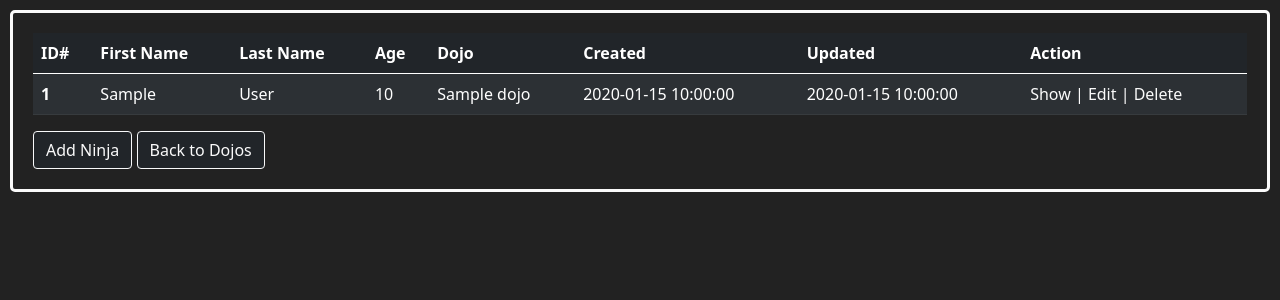
After one commit to Moira-Rinn/Bootcamp-Dojos_and_Ninjas_modul, a Flask app: page /show_ninjas in a window 1280 px wide. The commit adds this page. Shown: the top 300 px of the page. Run offline with Flask 2, Linux system fonts and the light colour scheme; tables that the repository leaves empty or names only in its code hold one stand-in row (values such as "Sample post").

Commit message:
All required functionality completed.

```diff
--- a/Flask_App/controllers/ninjas.py
+++ b/Flask_App/controllers/ninjas.py
@@ -1,41 +1,50 @@
 from flask import render_template, redirect, request, session, flash
 from Flask_App import app
 from Flask_App.models.ninja import Ninja
+from Flask_App.models.dojo import Dojo
 
 
-# @app.route('/')
-# def index():
-#     return render_template("index.html")
+@app.route('/create/ninja', methods=['POST'])
+def create_ninja():
+    data = {
+        'first_name': request.form['fname'],
+        'last_name': request.form['lname'],
+        'age': request.form['age'],
+        'dojo_id': request.form['dojo']
+    }
+    Ninja.save(data)
+
+    return redirect('/show_ninjas')
 
 
-# @app.route('/create/user', methods=['POST'])
-# def create_user():
-#     data = {
-#         "fname": request.form['fname'],
-#         "lname": request.form['lname'],
-#         "email": request.form['email'],
-#     }
-#     new_user = User.save(data)
-#     return redirect(f'/show/{new_user}')
+@app.route('/add_ninja')
+def add_ninja():
+    dQuery = 'SELECT * FROM dojos;'
+    dojos = Dojo.get_all(dQuery)
+    return render_template("add_ninja.html", dojos=dojos)
 
 
-# @app.route('/users')
-# def user():
-#     query = "SELECT * FROM users;"
-#     users = User.get_all(query)
-#     return render_template("results.html", all_users=users)
+@app.route('/show_ninja/<int:ninja_id>')
+def show_ninja(ninja_id):
+    query = "SELECT * FROM ninjas WHERE ninjas.id = %(id)s;"
+    data = {
+        'id': ninja_id
+    }
+
+    results = Ninja.get_all(query, data)
+
+    return render_template("show_ninja.html", ninja=results[0])
 
 
-# @app.route('/show/<int:user_id>')
-# def detail_page(user_id):
-#     query = "SELECT * FROM users WHERE users.id = %(id)s;"
-#     data = {
-#         'id': user_id
-#     }
+@app.route('/show_ninjas')
+def show_ninjas():
+    nQuery = "SELECT * FROM ninjas;"
+    dQuery = "SELECT * FROM dojos;"
 
-#     results = User.get_all(query, data)
+    ninjas = Ninja.get_all(nQuery)
+    dojos = Dojo.get_all(dQuery)
 
-#     return render_template("details_page.html", user=results[0])
+    return render_template("show_ninjas.html", ninjas=ninjas, dojos=dojos)
 
 
 # @app.route('/edit_page/<int:user_id>')
@@ -63,11 +72,11 @@ from Flask_App.models.ninja import Ninja
 #     return redirect(f"/show/{user_id}")
 
 
-# @app.route('/delete/<int:user_id>')
-# def remove_user(user_id):
-#     query = "DELETE FROM users WHERE id = %(id)s;"
-#     data = {
-#         'id': user_id,
-#     }
-#     User.remove_user(query, data)
-#     return redirect('/users')
+@app.route('/delete/<int:ninja_id>')
+def remove_ninja(ninja_id):
+    query = "DELETE FROM ninjas WHERE id = %(id)s;"
+    data = {
+        'id': ninja_id,
+    }
+    Ninja.remove_ninja(query, data)
+    return redirect('/show_ninjas')
--- a/Flask_App/models/dojo.py
+++ b/Flask_App/models/dojo.py
@@ -4,7 +4,7 @@ from Flask_App.config.mysql_connection import connectToMySQL
 class Dojo:
     def __init__(self, data):
         self.id = data['id']
-        self.first_name = data['first_name']
+        self.name = data['name']
         self.created_at = data['created_at']
         self.updated_at = data['updated_at']
 
@@ -17,11 +17,11 @@ class Dojo:
             dojos.append(cls(d))
         return dojos
 
-#     @classmethod
-#     def save(cls, data=None):
-#         query = "INSERT INTO users (first_name, last_name, email, created_at, updated_at) VALUES(%(fname)s, %(lname)s, %(email)s, NOW(), NOW());"
-#         user_id = connectToMySQL('users_schema').query_db(query, data)
-#         return user_id
+    @classmethod
+    def save(cls, data=None):
+        query = "INSERT INTO dojos (name, created_at, updated_at) VALUES(%(name)s, NOW(), NOW());"
+        dojo_id = connectToMySQL('Dojos_and_Ninjas').query_db(query, data)
+        return dojo_id
 
 #     @classmethod
 #     def remove_user(cls, query, data=None):
--- a/Flask_App/models/ninja.py
+++ b/Flask_App/models/ninja.py
@@ -20,16 +20,16 @@ class Ninja:
             ninjas.append(cls(n))
         return ninjas
 
-#     @classmethod
-#     def save(cls, data=None):
-#         query = "INSERT INTO users (first_name, last_name, email, created_at, updated_at) VALUES(%(fname)s, %(lname)s, %(email)s, NOW(), NOW());"
-#         user_id = connectToMySQL('users_schema').query_db(query, data)
-#         return user_id
+    @classmethod
+    def save(cls, data=None):
+        query = "INSERT INTO ninjas (first_name, last_name, age, dojo_id, created_at, updated_at) VALUES(%(first_name)s, %(last_name)s, %(age)s, %(dojo_id)s, NOW(), NOW());"
+        ninja_id = connectToMySQL('Dojos_and_Ninjas').query_db(query, data)
+        return ninja_id
 
-#     @classmethod
-#     def remove_user(cls, query, data=None):
-#         user_id = connectToMySQL('users_schema').query_db(query, data)
-#         return user_id
+    @classmethod
+    def remove_ninja(cls, query, data=None):
+        ninja_id = connectToMySQL('Dojos_and_Ninjas').query_db(query, data)
+        return ninja_id
 
 #     @classmethod
 #     def edit_user(cls, query, data=None):
--- a/Flask_App/static/css/style.css
+++ b/Flask_App/static/css/style.css
@@ -6,6 +6,11 @@
 
 body {
   background-color: #222;
+  color: #fafafa;
+  border: 3px solid #fafafa;
+  border-radius: 5px;
+  padding: 20px;
+  margin: 10px;
 }
 
 a {
--- /dev/null
+++ b/Flask_App/templates/request_form.html
@@ -0,0 +1 @@
+<h1>{{rf}}</h1>
--- /dev/null
+++ b/Flask_App/templates/show_ninjas.html
@@ -0,0 +1,41 @@
+{% extends 'layout.html' %}
+
+{% block body %}
+
+<table class="table table-dark table-striped table-hover">
+  <thead>
+    <tr>
+      <th scope="col">ID#</th>
+      <th scope="col">First Name</th>
+      <th scope="col">Last Name</th>
+      <th scope="col">Age</th>
+      <th scope="col">Dojo</th>
+      <th scope="col">Created</th>
+      <th scope="col">Updated</th>
+      <th scope="col">Action</th>
+    </tr>
+  </thead>
+  <tbody>
+    {% for n in ninjas %}
+    <tr>
+      <th scope="row">{{n.id}}</th>
+      <td>{{n.first_name}}</td>
+      <td>{{n.last_name}}</td>
+      <td>{{n.age}}</td>
+      {% for d in dojos %}
+        {% if d.id == n.dojo_id %}
+          <td>{{d.name}}</td>
+        {% endif %}
+      {% endfor %}
+      <td>{{n.created_at}}</td>
+      <td>{{n.updated_at}}</td>
+      <td><a href="/show_ninja/{{n.id}}">Show</a> | <a href="/edit_page/{{n.id}}">Edit</a> | <a href="/delete/{{n.id}}">Delete</a></td>
+    </tr>
+    {% endfor %}
+  </tbody>
+</table>
+
+<button class="btn btn-dark btn-outline-light"><a href="/add_ninja">Add Ninja</a></button>
+<button class="btn btn-dark btn-outline-light"><a href="/">Back to Dojos</a></button>
+
+{% endblock %}
```
Also changed, not shown: Flask_App/controllers/dojos.py (+14 -10 lines), Flask_App/templates/add_ninja.html (added, +18 -0 lines), Flask_App/templates/details_page.html (added, +39 -0 lines), Flask_App/templates/index.html (+5 -3 lines), Flask_App/templates/show_ninja.html (added, +41 -0 lines).
